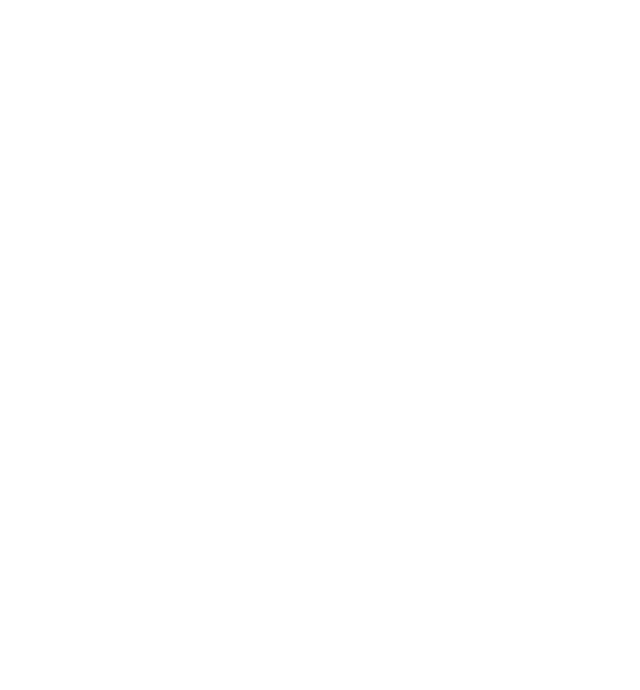
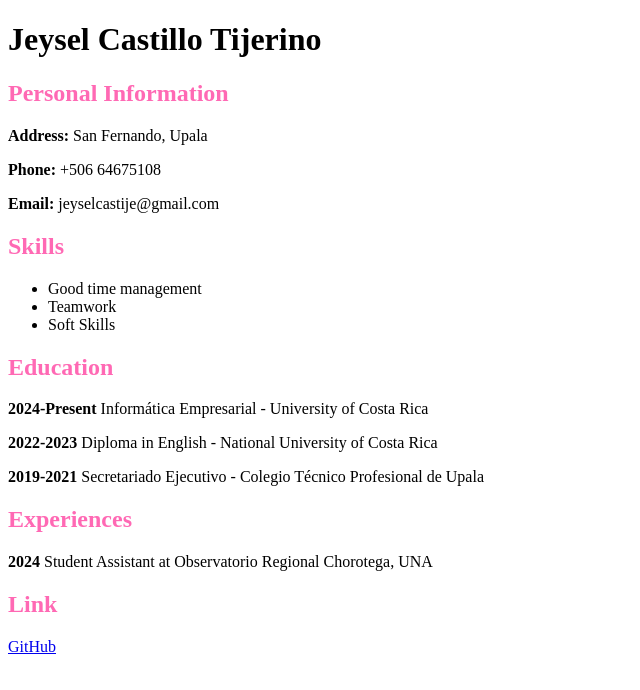
Before and after one commit to jeyselcc/Proyecto1, a website: page src/index.html in a window 1280 px wide. Shown: the whole page, without its empty margins (0-640 px from the left). Drawn offline with Linux system fonts and the light colour scheme.

Commit message:
actualizacion

```diff
--- a/src/index.css
+++ b/src/index.css
@@ -0,0 +1,3 @@
+h2{
+    color:hotpink
+}
--- a/src/index.html
+++ b/src/index.html
@@ -3,9 +3,43 @@
 <head>
     <meta charset="UTF-8">
     <meta name="viewport" content="width=device-width, initial-scale=1.0">
-    <title>Document</title>
+    <title>Curricumul</title>
+    <link rel="stylesheet" href="index.css">
 </head>
 <body>
+    <h1>Jeysel Castillo Tijerino</h1>
+    <div>
+        <h2>Personal Information</h2>
+        <p><strong>Address:</strong> San Fernando, Upala</p>
+        <p><strong>Phone:</strong> +506 64675108</p>
+        <p><strong>Email:</strong> jeyselcastije@gmail.com</p>
+    </div>
 
+    <div>
+        <h2>Skills</h2>
+        <ul>
+            <li>Good time management</li>
+            <li>Teamwork</li>
+            <li>Soft Skills</li>
+
+        </ul>
+    </div>
+
+    <div>
+        <h2>Education</h2>
+        <p><strong>2024-Present</strong> Informática Empresarial - University of Costa Rica</p>
+        <p><strong>2022-2023</strong> Diploma in English - National University of Costa Rica</p>
+        <p><strong>2019-2021</strong> Secretariado Ejecutivo - Colegio Técnico Profesional de Upala</p>
+    </div>
+
+    <div>
+        <h2>Experiences</h2>
+        <p><strong>2024</strong> Student Assistant at Observatorio Regional Chorotega, UNA</p>
+    </div>
+
+    <div>
+        <h2>Link</h2>
+        <p><a href="https://github.com/jeyselcc">GitHub</a></p>
+    </div>
 </body>
 </html>
```
